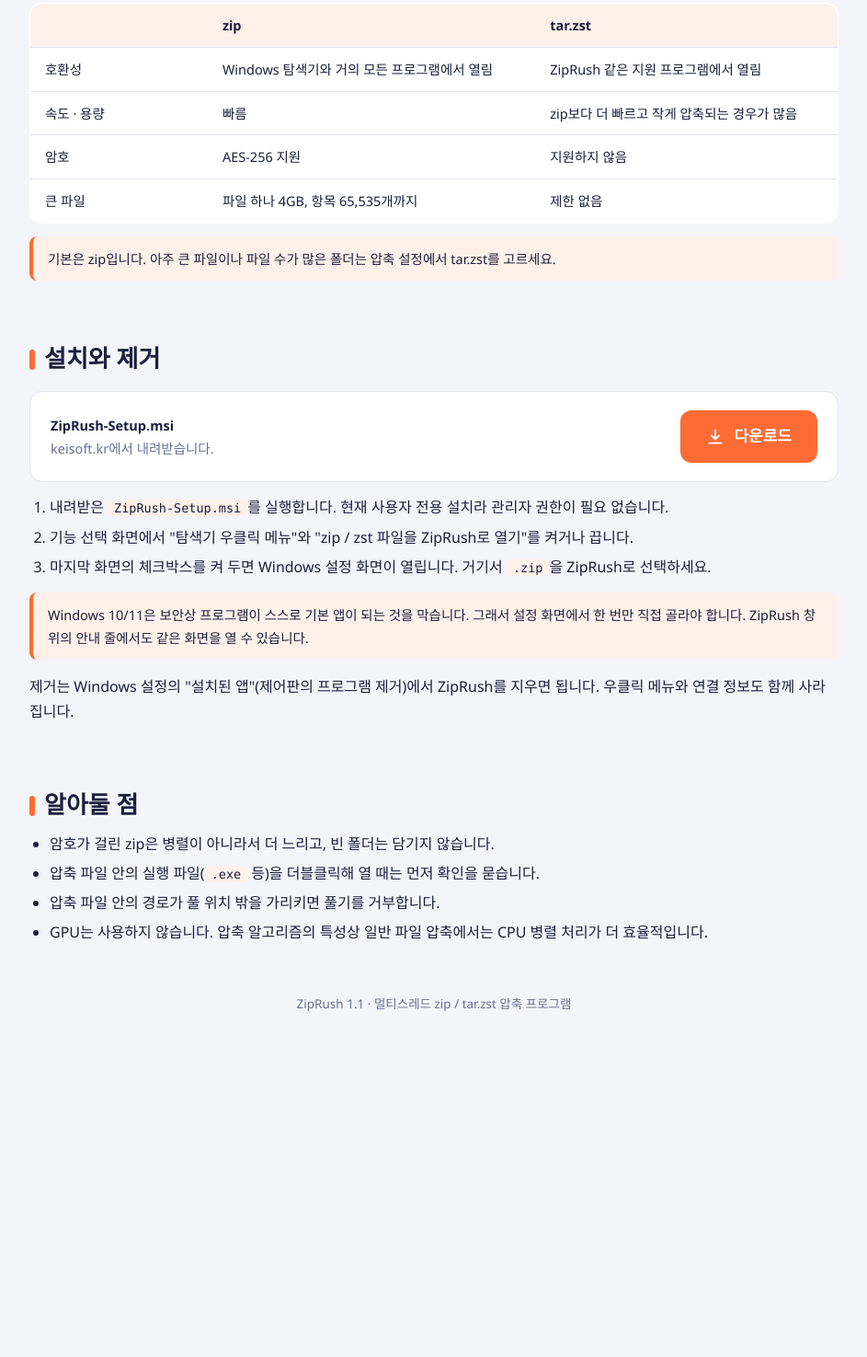
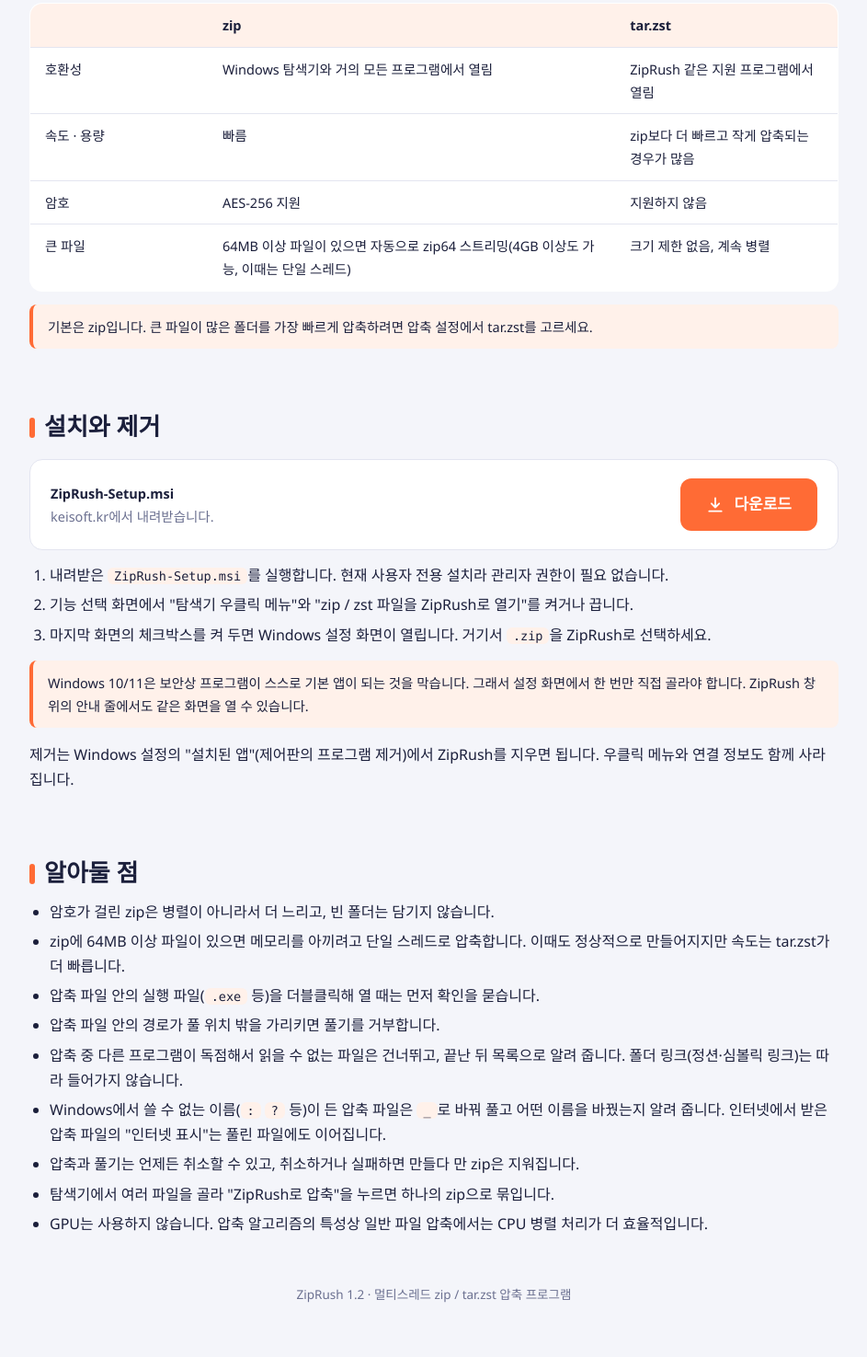
Before and after one commit to kei-soft/keisoft, a plain HTML site: page ziprush/index.html in a window 1280 px wide. Shown: the part 1820-3295 px from the top of the page at 92% size, without its empty margins (168-1111 px from the left). Before the commit the page ends 2978 px from the top, so only its background shows below. Drawn offline with Linux system fonts and the light colour scheme.

Commit message:
ziprush update

```diff
--- a/ziprush/index.html
+++ b/ziprush/index.html
@@ -124,9 +124,9 @@
       <tr><td>호환성</td><td>Windows 탐색기와 거의 모든 프로그램에서 열림</td><td>ZipRush 같은 지원 프로그램에서 열림</td></tr>
       <tr><td>속도 · 용량</td><td>빠름</td><td>zip보다 더 빠르고 작게 압축되는 경우가 많음</td></tr>
       <tr><td>암호</td><td>AES-256 지원</td><td>지원하지 않음</td></tr>
-      <tr><td>큰 파일</td><td>파일 하나 4GB, 항목 65,535개까지</td><td>제한 없음</td></tr>
+      <tr><td>큰 파일</td><td>64MB 이상 파일이 있으면 자동으로 zip64 스트리밍(4GB 이상도 가능, 이때는 단일 스레드)</td><td>크기 제한 없음, 계속 병렬</td></tr>
     </table>
-    <div class="note">기본은 zip입니다. 아주 큰 파일이나 파일 수가 많은 폴더는 압축 설정에서 tar.zst를 고르세요.</div>
+    <div class="note">기본은 zip입니다. 큰 파일이 많은 폴더를 가장 빠르게 압축하려면 압축 설정에서 tar.zst를 고르세요.</div>
   </section>
 
   <section>
@@ -150,14 +150,19 @@
     <h2>알아둘 점</h2>
     <ul>
       <li>암호가 걸린 zip은 병렬이 아니라서 더 느리고, 빈 폴더는 담기지 않습니다.</li>
+      <li>zip에 64MB 이상 파일이 있으면 메모리를 아끼려고 단일 스레드로 압축합니다. 이때도 정상적으로 만들어지지만 속도는 tar.zst가 더 빠릅니다.</li>
       <li>압축 파일 안의 실행 파일(<code>.exe</code> 등)을 더블클릭해 열 때는 먼저 확인을 묻습니다.</li>
       <li>압축 파일 안의 경로가 풀 위치 밖을 가리키면 풀기를 거부합니다.</li>
+      <li>압축 중 다른 프로그램이 독점해서 읽을 수 없는 파일은 건너뛰고, 끝난 뒤 목록으로 알려 줍니다. 폴더 링크(정션·심볼릭 링크)는 따라 들어가지 않습니다.</li>
+      <li>Windows에서 쓸 수 없는 이름(<code>:</code> <code>?</code> 등)이 든 압축 파일은 <code>_</code>로 바꿔 풀고 어떤 이름을 바꿨는지 알려 줍니다. 인터넷에서 받은 압축 파일의 "인터넷 표시"는 풀린 파일에도 이어집니다.</li>
+      <li>압축과 풀기는 언제든 취소할 수 있고, 취소하거나 실패하면 만들다 만 zip은 지워집니다.</li>
+      <li>탐색기에서 여러 파일을 골라 "ZipRush로 압축"을 누르면 하나의 zip으로 묶입니다.</li>
       <li>GPU는 사용하지 않습니다. 압축 알고리즘의 특성상 일반 파일 압축에서는 CPU 병렬 처리가 더 효율적입니다.</li>
     </ul>
   </section>
 
 </main>
 
-<footer>ZipRush 1.1 · 멀티스레드 zip / tar.zst 압축 프로그램</footer>
+<footer>ZipRush 1.2 · 멀티스레드 zip / tar.zst 압축 프로그램</footer>
 </body>
 </html>
```
Also changed, not shown: 1 other file.
